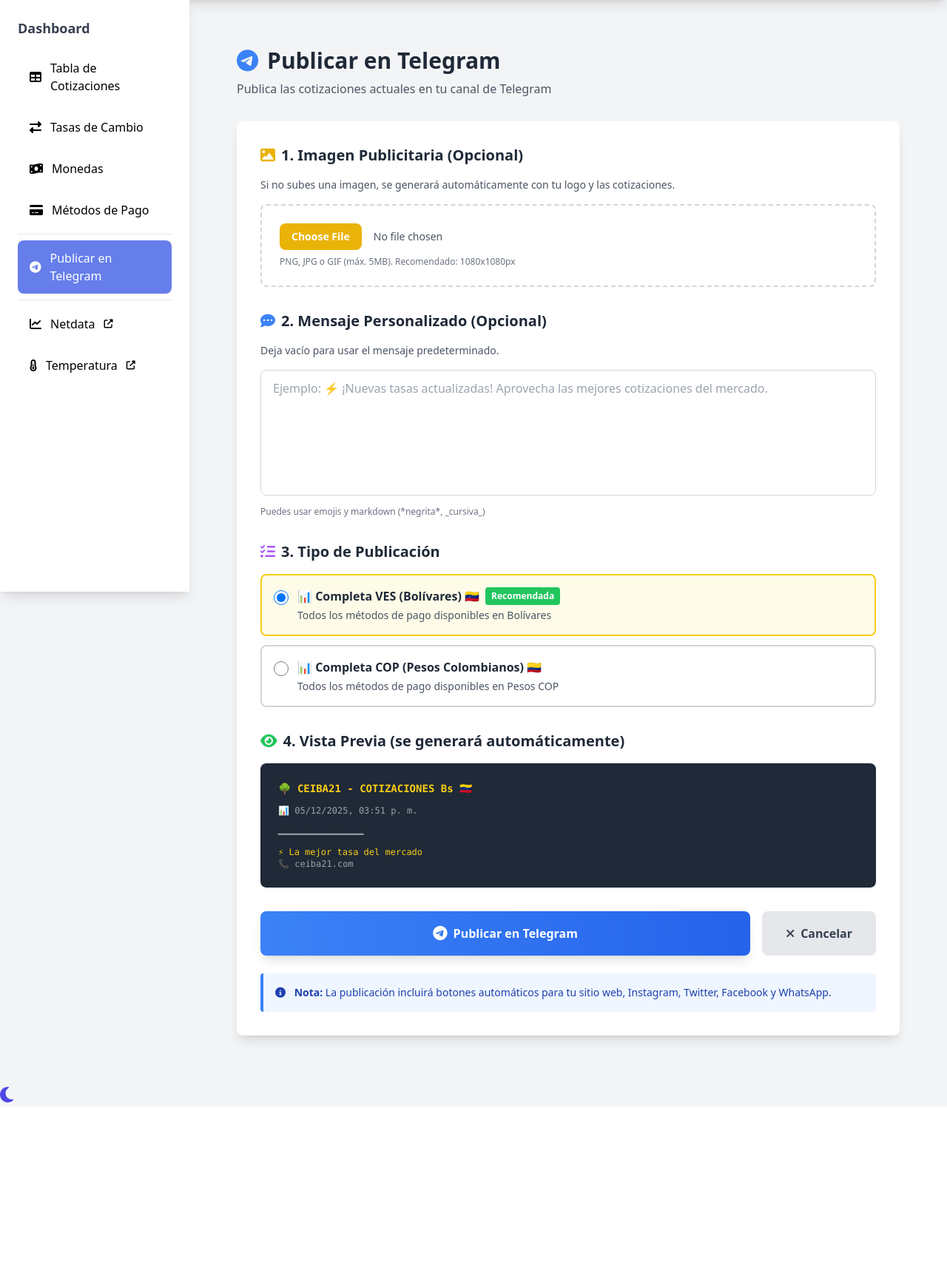
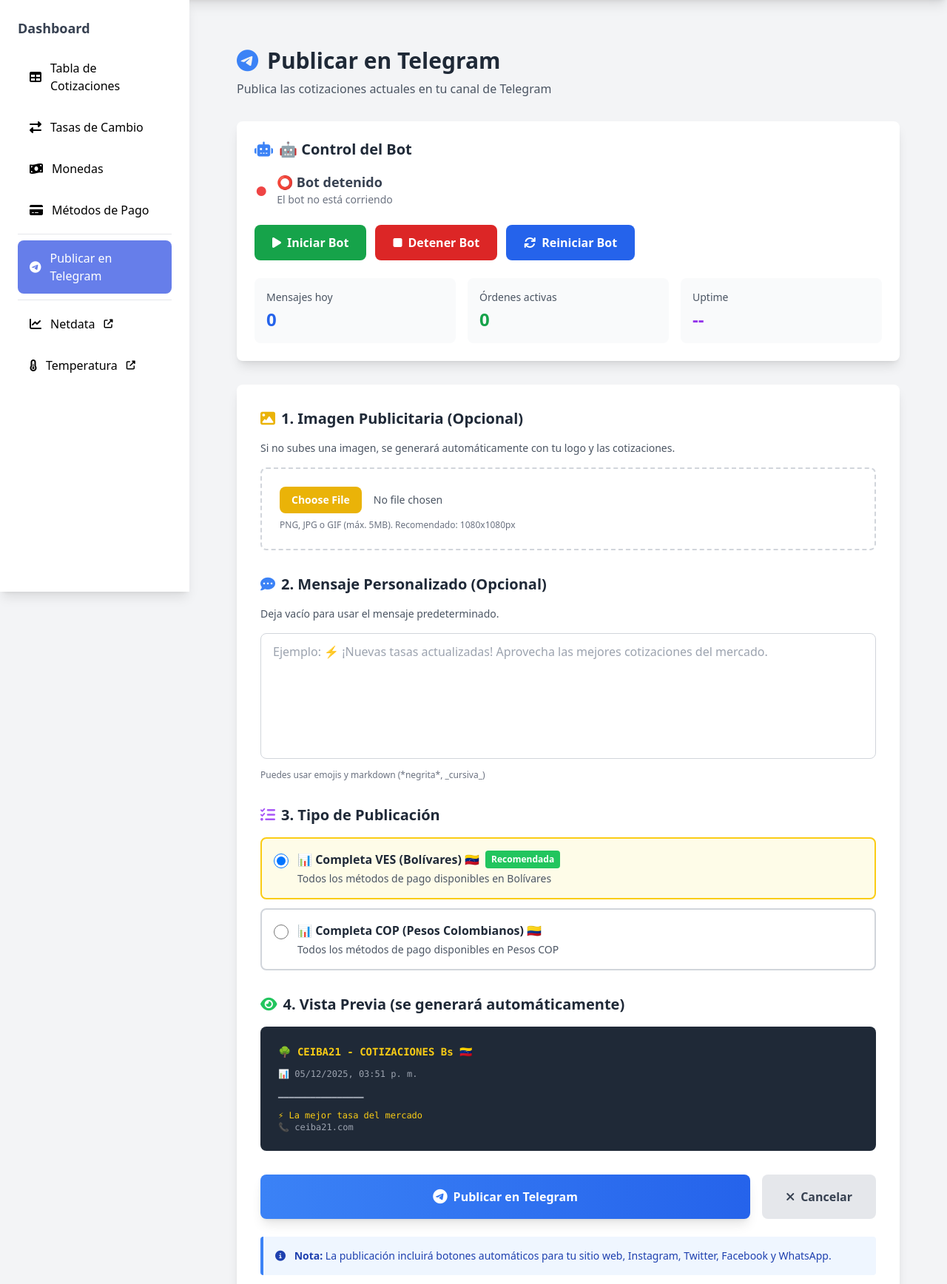
Before and after one commit to josemoramoron/ceiba21-cotizaciones, a Flask app: page /dashboard/telegram in a window 1280 px wide. Shown: the part 72-1808 px from the top of the page at 74% size. Before the commit the page ends 1563 px from the top, so only its background shows below. Run offline with Flask 3, Linux system fonts and the light colour scheme; the visitor is signed in with stand-in values (Sample User, id 1); data that the repository does not hold is empty; some libraries are stand-ins or nearby versions.

Commit message:
feat: UI completa del control del bot (Fase A completa)
Interfaz interactiva para controlar el bot desde dashboard:

1. Panel de control en telegram.html:
   - Indicador de estado visual (●)
   - 3 botones: Iniciar, Detener, Reiniciar
   - Grid de estadísticas (mensajes, órdenes, uptime)
   - Diseño con Tailwind CSS

2. JavaScript (bot_control.js):
   - Clase BotController
   - Manejo de botones con async/await
   - Polling cada 5 segundos
   - Actualización en tiempo real
   - Notificaciones toast
   - Manejo de errores

3. Features:
   - Estado actualizado automáticamente
   - Botones habilitados/deshabilitados según estado
   - Confirmación para detener/reiniciar
   - Feedback visual inmediato
   - Loading states en botones

FASE A COMPLETADA:
✅ BotService (backend)
✅ API Endpoints
✅ UI interactiva
✅ JavaScript completo
✅ Polling automático

Próxima fase: Bot conversacional (Fase B)

```diff
--- /dev/null
+++ b/app/static/js/bot_control.js
@@ -0,0 +1,230 @@
+/**
+ * Control del Bot de Telegram desde el Dashboard
+ * Actualización en tiempo real del estado y estadísticas
+ */
+
+class BotController {
+    constructor() {
+        this.statusIndicator = document.getElementById('status-indicator');
+        this.statusText = document.getElementById('status-text');
+        this.statusDetails = document.getElementById('status-details');
+        this.messagesCount = document.getElementById('messages-count');
+        this.ordersCount = document.getElementById('orders-count');
+        this.botUptime = document.getElementById('bot-uptime');
+
+        this.btnStart = document.getElementById('btn-start-bot');
+        this.btnStop = document.getElementById('btn-stop-bot');
+        this.btnRestart = document.getElementById('btn-restart-bot');
+
+        this.isUpdating = false;
+        this.updateInterval = null;
+
+        this.init();
+    }
+
+    init() {
+        // Agregar eventos a botones
+        this.btnStart.addEventListener('click', () => this.startBot());
+        this.btnStop.addEventListener('click', () => this.stopBot());
+        this.btnRestart.addEventListener('click', () => this.restartBot());
+
+        // Actualizar estado inicial
+        this.updateStatus();
+        this.updateStats();
+
+        // Iniciar polling cada 5 segundos
+        this.startMonitoring();
+    }
+
+    async startBot() {
+        if (this.isUpdating) return;
+
+        this.isUpdating = true;
+        this.btnStart.disabled = true;
+        this.btnStart.innerHTML = '<i class="fas fa-spinner fa-spin mr-2"></i>Iniciando...';
+
+        try {
+            const response = await fetch('/api/bot/start', {
+                method: 'POST',
+                headers: {
+                    'Content-Type': 'application/json'
+                }
+            });
+
+            const data = await response.json();
+
+            if (data.success) {
+                this.showNotification('✅ ' + data.message, 'success');
+                await this.updateStatus();
+            } else {
+                this.showNotification('❌ ' + data.message, 'error');
+            }
+        } catch (error) {
+            this.showNotification('❌ Error al iniciar bot: ' + error.message, 'error');
+        } finally {
+            this.isUpdating = false;
+            this.btnStart.disabled = false;
+            this.btnStart.innerHTML = '<i class="fas fa-play mr-2"></i>Iniciar Bot';
+        }
+    }
+
+    async stopBot() {
+        if (this.isUpdating) return;
+
+        if (!confirm('¿Estás seguro de detener el bot?')) return;
+
+        this.isUpdating = true;
+        this.btnStop.disabled = true;
+        this.btnStop.innerHTML = '<i class="fas fa-spinner fa-spin mr-2"></i>Deteniendo...';
+
+        try {
+            const response = await fetch('/api/bot/stop', {
+                method: 'POST',
+                headers: {
+                    'Content-Type': 'application/json'
+                }
+            });
+
+            const data = await response.json();
+
+            if (data.success) {
+                this.showNotification('✅ ' + data.message, 'success');
+                await this.updateStatus();
+            } else {
+                this.showNotification('❌ ' + data.message, 'error');
+            }
+        } catch (error) {
+            this.showNotification('❌ Error al detener bot: ' + error.message, 'error');
+        } finally {
+            this.isUpdating = false;
+            this.btnStop.disabled = false;
+            this.btnStop.innerHTML = '<i class="fas fa-stop mr-2"></i>Detener Bot';
+        }
+    }
+
+    async restartBot() {
+        if (this.isUpdating) return;
+
+        if (!confirm('¿Reiniciar el bot?')) return;
+
+        this.isUpdating = true;
+        this.btnRestart.disabled = true;
+        this.btnRestart.innerHTML = '<i class="fas fa-spinner fa-spin mr-2"></i>Reiniciando...';
+
+        try {
+            const response = await fetch('/api/bot/restart', {
+                method: 'POST',
+                headers: {
+                    'Content-Type': 'application/json'
+                }
+            });
+
+            const data = await response.json();
+
+            if (data.success) {
+                this.showNotification('✅ ' + data.message, 'success');
+                await this.updateStatus();
+            } else {
+                this.showNotification('❌ ' + data.message, 'error');
+            }
+        } catch (error) {
+            this.showNotification('❌ Error al reiniciar bot: ' + error.message, 'error');
+        } finally {
+            this.isUpdating = false;
+            this.btnRestart.disabled = false;
+            this.btnRestart.innerHTML = '<i class="fas fa-sync mr-2"></i>Reiniciar Bot';
+        }
+    }
+
+    async updateStatus() {
+        try {
+            const response = await fetch('/api/bot/status');
+            const data = await response.json();
+
+            if (data.status === 'running') {
+                this.statusIndicator.className = 'text-3xl mr-3 text-green-500';
+                this.statusIndicator.textContent = '●';
+                this.statusText.textContent = '✅ Bot en ejecución';
+                this.statusDetails.textContent = `PID: ${data.pid} | Memoria: ${data.memory_mb} MB`;
+                this.botUptime.textContent = data.uptime || '--';
+
+                // Habilitar botón de detener, deshabilitar iniciar
+                this.btnStart.disabled = true;
+                this.btnStop.disabled = false;
+                this.btnRestart.disabled = false;
+            } else if (data.status === 'stopped') {
+                this.statusIndicator.className = 'text-3xl mr-3 text-red-500';
+                this.statusIndicator.textContent = '●';
+                this.statusText.textContent = '⭕ Bot detenido';
+                this.statusDetails.textContent = 'El bot no está corriendo';
+                this.botUptime.textContent = '--';
+
+                // Habilitar botón de iniciar, deshabilitar detener
+                this.btnStart.disabled = false;
+                this.btnStop.disabled = true;
+                this.btnRestart.disabled = true;
+            } else {
+                this.statusIndicator.className = 'text-3xl mr-3 text-yellow-500';
+                this.statusIndicator.textContent = '●';
+                this.statusText.textContent = '⚠️ Estado desconocido';
+                this.statusDetails.textContent = data.error || 'Error al verificar estado';
+                this.botUptime.textContent = '--';
+            }
+        } catch (error) {
+            console.error('Error al actualizar estado:', error);
+            this.statusIndicator.className = 'text-3xl mr-3 text-gray-400';
+            this.statusIndicator.textContent = '●';
+            this.statusText.textContent = '❓ Error de conexión';
+            this.statusDetails.textContent = 'No se pudo conectar al servidor';
+        }
+    }
+
+    async updateStats() {
+        try {
+            const response = await fetch('/api/bot/stats');
+            const data = await response.json();
+
+            this.messagesCount.textContent = data.messages_today || 0;
+            this.ordersCount.textContent = data.orders_active || 0;
+        } catch (error) {
+            console.error('Error al actualizar estadísticas:', error);
+        }
+    }
+
+    startMonitoring() {
+        // Actualizar cada 5 segundos
+        this.updateInterval = setInterval(() => {
+            this.updateStatus();
+            this.updateStats();
+        }, 5000);
+    }
+
+    stopMonitoring() {
+        if (this.updateInterval) {
+            clearInterval(this.updateInterval);
+            this.updateInterval = null;
+        }
+    }
+
+    showNotification(message, type = 'info') {
+        // Crear elemento de notificación
+        const notification = document.createElement('div');
+        notification.className = `fixed top-4 right-4 px-6 py-4 rounded-lg shadow-lg z-50 ${
+            type === 'success' ? 'bg-green-500' :
+            type === 'error' ? 'bg-red-500' : 'bg-blue-500'
+        } text-white font-semibold`;
+        notification.textContent = message;
+
+        document.body.appendChild(notification);
+
+        // Remover después de 3 segundos
+        setTimeout(() => {
+            notification.remove();
+        }, 3000);
+    }
+}
+
+// Inicializar cuando el DOM esté listo
+document.addEventListener('DOMContentLoaded', () => {
+    new BotController();
+});
--- a/app/templates/dashboard/telegram.html
+++ b/app/templates/dashboard/telegram.html
@@ -11,6 +11,57 @@
                 Publicar en Telegram
             </h1>
             <p class="text-gray-600 mt-2">Publica las cotizaciones actuales en tu canal de Telegram</p>
+        </div>
+
+        <!-- Panel de Control del Bot -->
+        <div class="bg-white rounded-lg shadow-lg p-6 mb-8">
+            <h2 class="text-xl font-bold text-gray-800 mb-4 flex items-center">
+                <i class="fas fa-robot text-blue-500 mr-2"></i>
+                🤖 Control del Bot
+            </h2>
+
+            <!-- Estado del Bot -->
+            <div class="mb-6">
+                <div id="bot-status" class="flex items-center">
+                    <span id="status-indicator" class="text-3xl mr-3">●</span>
+                    <div>
+                        <p id="status-text" class="text-lg font-semibold text-gray-700">Verificando...</p>
+                        <p id="status-details" class="text-sm text-gray-500"></p>
+                    </div>
+                </div>
+            </div>
+
+            <!-- Botones de Control -->
+            <div class="flex gap-3 mb-6">
+                <button id="btn-start-bot" class="px-6 py-3 bg-green-600 text-white rounded-lg font-semibold hover:bg-green-700 transition flex items-center">
+                    <i class="fas fa-play mr-2"></i>
+                    Iniciar Bot
+                </button>
+                <button id="btn-stop-bot" class="px-6 py-3 bg-red-600 text-white rounded-lg font-semibold hover:bg-red-700 transition flex items-center">
+                    <i class="fas fa-stop mr-2"></i>
+                    Detener Bot
+                </button>
+                <button id="btn-restart-bot" class="px-6 py-3 bg-blue-600 text-white rounded-lg font-semibold hover:bg-blue-700 transition flex items-center">
+                    <i class="fas fa-sync mr-2"></i>
+                    Reiniciar Bot
+                </button>
+            </div>
+
+            <!-- Estadísticas del Bot -->
+            <div class="grid grid-cols-3 gap-4">
+                <div class="bg-gray-50 rounded-lg p-4">
+                    <p class="text-sm text-gray-600 mb-1">Mensajes hoy</p>
+                    <p class="text-2xl font-bold text-blue-600" id="messages-count">0</p>
+                </div>
+                <div class="bg-gray-50 rounded-lg p-4">
+                    <p class="text-sm text-gray-600 mb-1">Órdenes activas</p>
+                    <p class="text-2xl font-bold text-green-600" id="orders-count">0</p>
+                </div>
+                <div class="bg-gray-50 rounded-lg p-4">
+                    <p class="text-sm text-gray-600 mb-1">Uptime</p>
+                    <p class="text-2xl font-bold text-purple-600" id="bot-uptime">--</p>
+                </div>
+            </div>
         </div>
 
         <!-- Mensajes Flash -->
@@ -155,7 +206,10 @@
     </div>
 </div>
 
-<!-- Scripts -->
+<!-- Control del Bot Script -->
+<script src="{{ url_for('static', filename='js/bot_control.js') }}"></script>
+
+<!-- Scripts de Publicación -->
 <script>
 // Vista previa de imagen subida
 document.getElementById('custom_image').addEventListener('change', function(e) {
```
